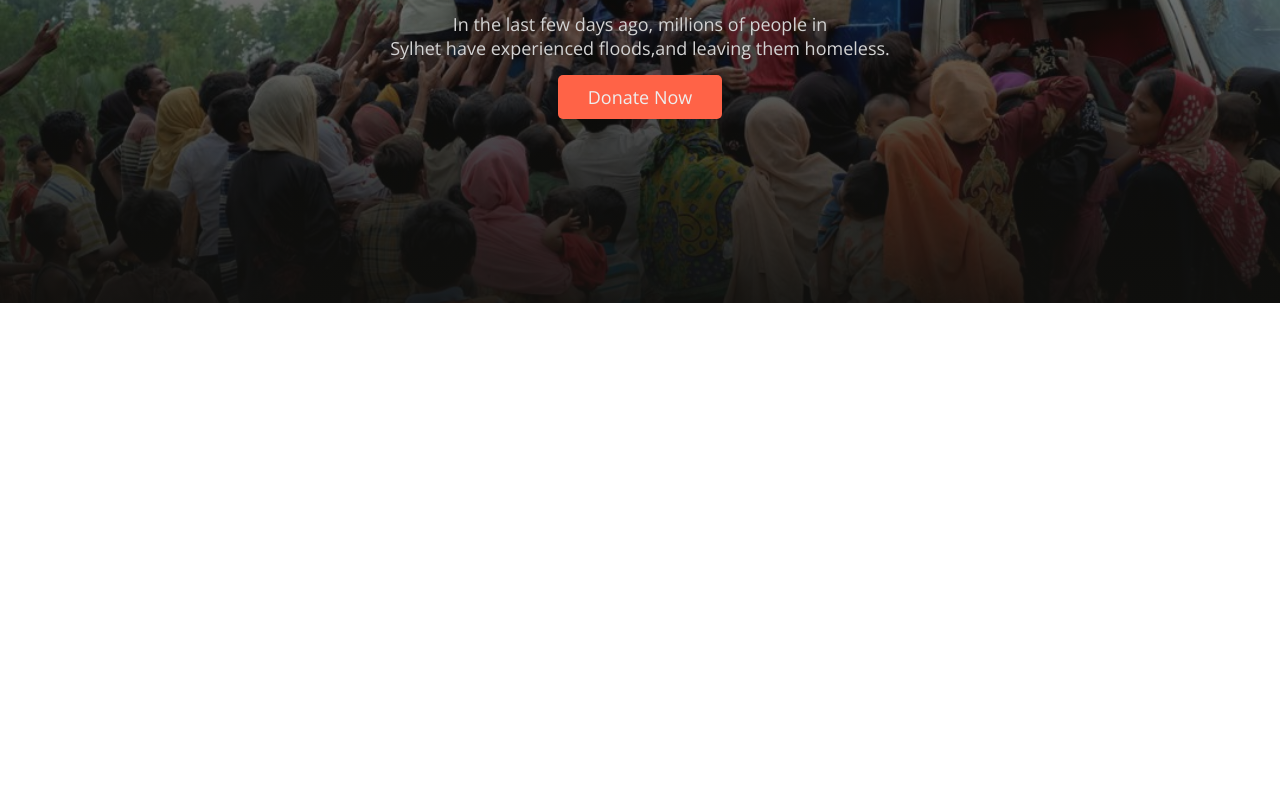
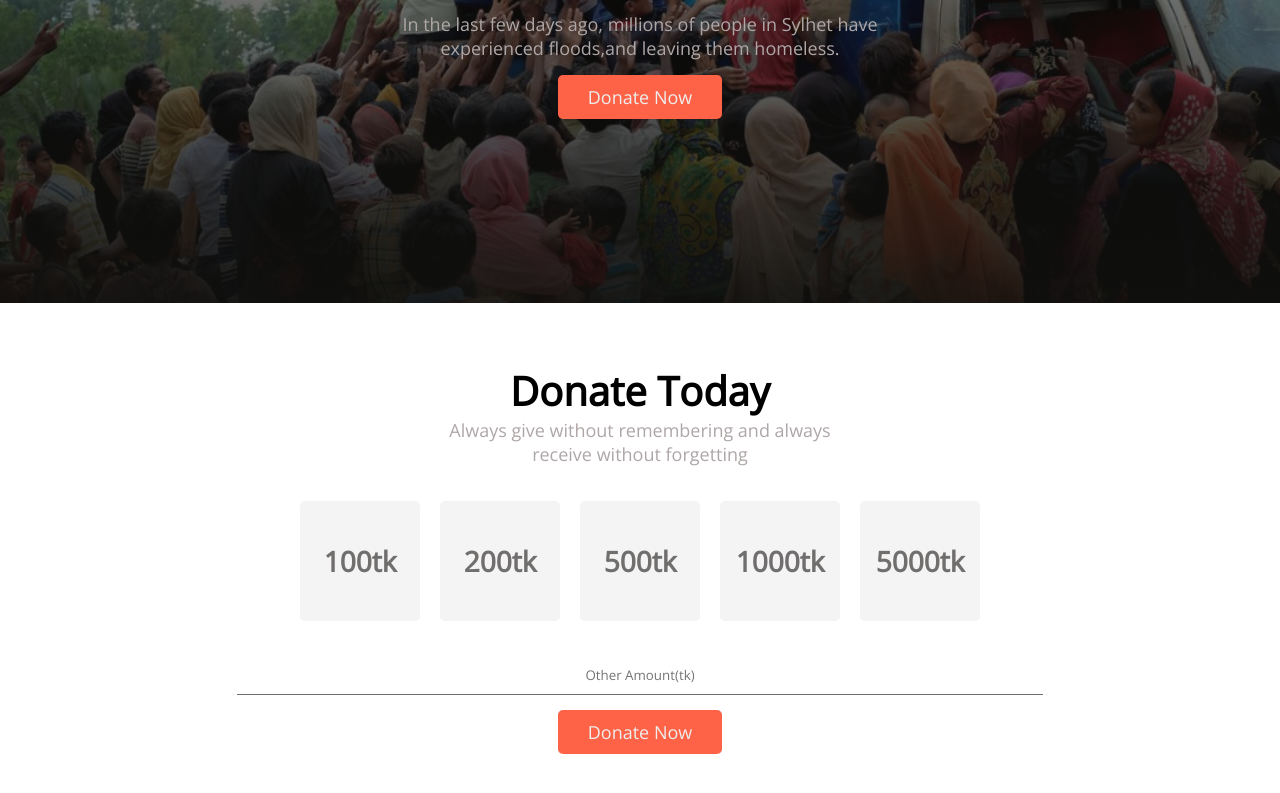
Before and after one commit to SalamKhan46/my-first-assignment, a plain HTML site: page index.html in a window 1280 px wide. Shown: the part 337-1130 px from the top of the page. Before the commit the page ends 800 px from the top, so only its background shows below. Drawn offline with nearby package versions, Linux system fonts and the light colour scheme.

Commit message:
amount add

```diff
--- a/index.html
+++ b/index.html
@@ -21,11 +21,41 @@
                     Let's Help Those Who Are <br>More In Need
                 </h1>
                 <p>
-                    In the last few days ago, millions of people in <br> Sylhet have experienced floods,and leaving them homeless.
+                    In the last few days ago, millions of people in Sylhet have <br> experienced floods,and leaving them homeless.
                 </p>
                 <button class="btn">Donate Now</button>
             </div>
         </div>
     </section>
+
+    <section class="donate-amount">
+        <div class="container">
+            <div class="dnte-amnt-title">
+                <h2>Donate Today</h2>
+                <p>Always give without remembering and always <br> receive without forgetting</p>
+            </div>
+            <div class="amnt-boxs">
+                <div class="box content-mdl">
+                    <h3>100tk</h3>
+                </div>
+                <div class="box content-mdl">
+                    <h3>200tk</h3>
+                </div>
+                <div class="box content-mdl">
+                    <h3>500tk</h3>
+                </div>
+                <div class="box content-mdl">
+                    <h3>1000tk</h3>
+                </div>
+                <div class="box content-mdl">
+                    <h3>5000tk</h3>
+                </div>
+            </div>
+            <div class="amnt-input">
+                <input id="inp-tk" type="text" placeholder="Other Amount(tk)">
+                <input class="btn" type="button" value="Donate Now">
+            </div>
+        </div>
+    </section>
 </body>
 </html>
--- a/style.css
+++ b/style.css
@@ -18,8 +18,15 @@
 h1{
     font-size: 55px;
 }
+h2{
+    font-size: 40px;
+}
+h3{
+    font-size: 28px;
+}
 p{
     font-size: 18px;
+    color: #afa7a7;
 }
 .btn{
     text-decoration: none;
@@ -49,6 +56,43 @@ p{
     font-weight: 900;
 }
 .banner-content p{
-    color: lightgray;
     margin: 15px 0;
 }
+
+
+
+.donate-amount{
+    padding: 60px 0;
+}
+.dnte-amnt-title{
+    text-align: center;
+}
+.amnt-boxs{
+    display: flex;
+    justify-content:center;
+    align-items: center;
+    margin: 25px 0;
+}
+.amnt-boxs .box{
+    height: 120px;
+    width: 120px;
+    background: #84828217;
+    margin: 10px;
+    border-radius: 5px;
+}
+.amnt-boxs .box h3{
+    color: #716e6e;
+}
+.amnt-input{
+    /* border: 1px solid; */
+    text-align: center;
+}
+#inp-tk{
+    display:block;
+    width: 70%;
+    border: none;
+    border-bottom: 1px solid #716e6e;
+    text-align: center;
+    margin: 15px auto;
+    padding: 10px;
+}
```
